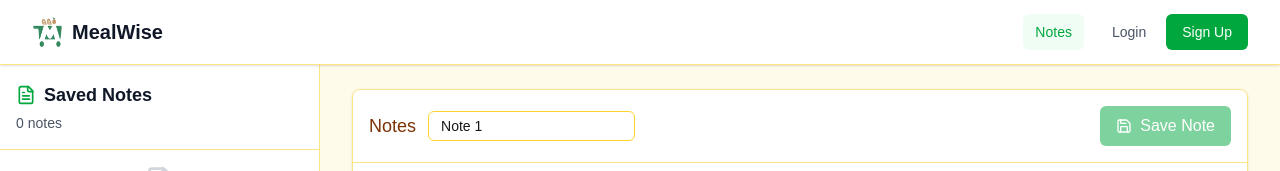
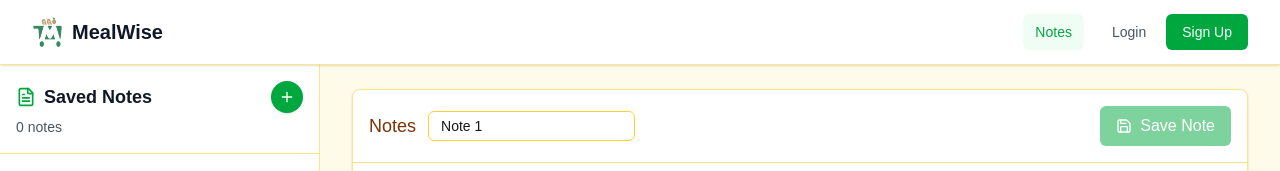
Before and after one commit to JoshuaJ10/MealWise, a Next.js app in the folder mealwise/: page / in a window 1280 px wide. Shown: the top 171 px of the page. Built offline with nearby package versions, Linux system fonts and the light colour scheme.

Commit message:
Added a plus button for new notes

```diff
--- a/mealwise/src/components/layout/NotesSidebar.tsx
+++ b/mealwise/src/components/layout/NotesSidebar.tsx
@@ -2,14 +2,14 @@
 
 import React from 'react';
 import { useNotesStore, SavedNote } from '@/store/notesStore';
-import { Trash2, FileText } from 'lucide-react';
+import { Trash2, FileText, Plus } from 'lucide-react';
 
 interface NotesSidebarProps {
   className?: string;
 }
 
 export const NotesSidebar: React.FC<NotesSidebarProps> = ({ className = '' }) => {
-  const { savedNotes, loadNote, deleteNote } = useNotesStore();
+  const { savedNotes, loadNote, deleteNote, setNotes, setCurrentNoteTitle, getNextNoteNumber } = useNotesStore();
 
   const formatDate = (date: Date) => {
     return new Date(date).toLocaleDateString('en-US', {
@@ -31,14 +31,28 @@ export const NotesSidebar: React.FC<NotesSidebarProps> = ({ className = '' }) =>
     }
   };
 
+  const handleNewNote = () => {
+    setNotes('');
+    setCurrentNoteTitle(`Note ${getNextNoteNumber()}`);
+  };
+
   return (
     <div className={`w-80 bg-white border-r border-amber-200 flex flex-col ${className}`}>
       {/* Sidebar Header */}
       <div className="p-4 border-b border-amber-200">
-        <h2 className="text-lg font-semibold text-gray-900 flex items-center gap-2">
-          <FileText className="w-5 h-5 text-green-600" />
-          Saved Notes
-        </h2>
+        <div className="flex items-center justify-between">
+          <h2 className="text-lg font-semibold text-gray-900 flex items-center gap-2">
+            <FileText className="w-5 h-5 text-green-600" />
+            Saved Notes
+          </h2>
+          <button
+            onClick={handleNewNote}
+            className="w-8 h-8 bg-green-600 hover:bg-green-700 text-white rounded-full flex items-center justify-center transition-colors shadow-sm hover:shadow-md"
+            title="Create new note"
+          >
+            <Plus className="w-4 h-4" />
+          </button>
+        </div>
         <p className="text-sm text-gray-600 mt-1">
           {savedNotes.length} note{savedNotes.length !== 1 ? 's' : ''}
         </p>
```
